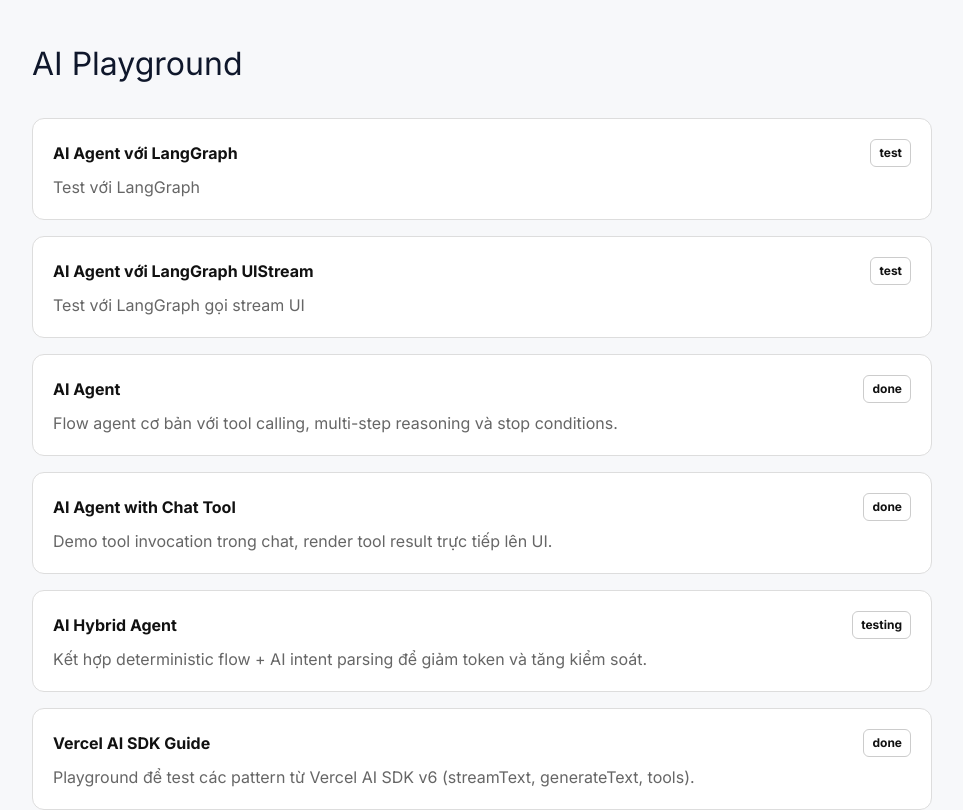
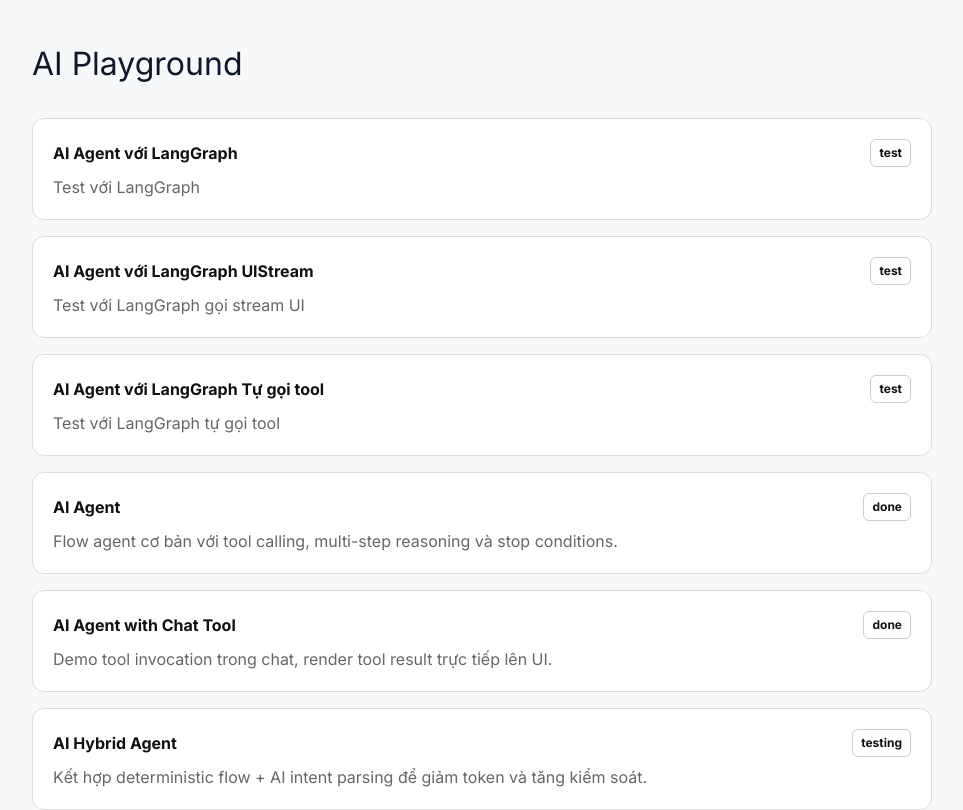
Before and after one commit to phxbinh/TrungNguyen, a Next.js app: page / in a window 1280 px wide. Shown: the top 810 px of the page, without its empty margins (8-971 px from the left). Built offline with nearby package versions, Linux system fonts and the light colour scheme.

Commit message:
Update page.tsx

```diff
--- a/src/app/page.tsx
+++ b/src/app/page.tsx
@@ -44,6 +44,13 @@ const routes = [
     title: 'AI Agent với LangGraph UIStream',
     summary:
       'Test với LangGraph gọi stream UI',
+    status: 'test',
+  },
+  {
+    href: '/agent-langgraph',
+    title: 'AI Agent với LangGraph Tự gọi tool',
+    summary:
+      'Test với LangGraph tự gọi tool',
     status: 'test',
   },
   {
```
